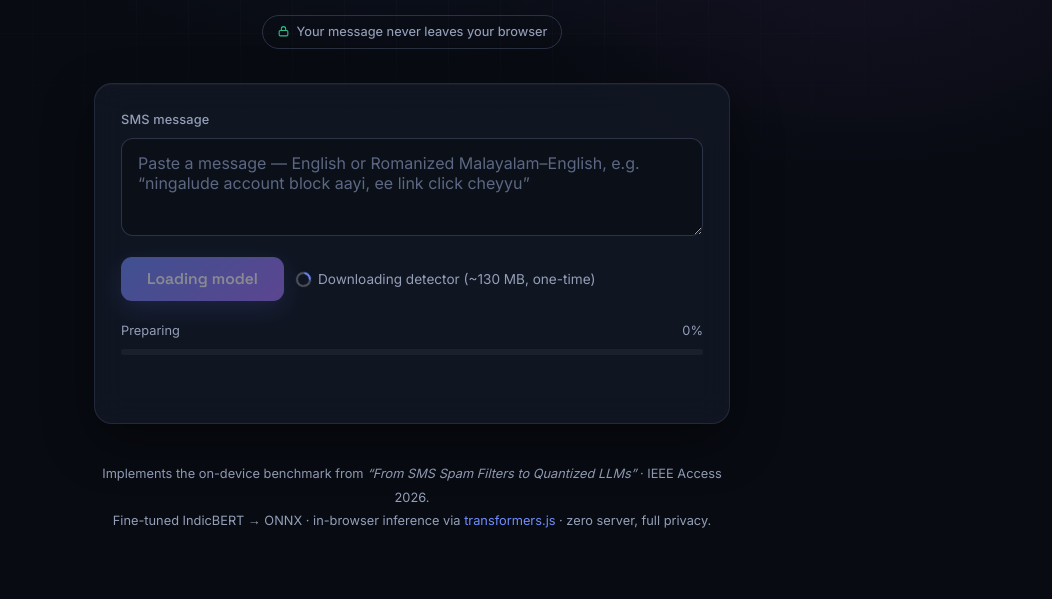
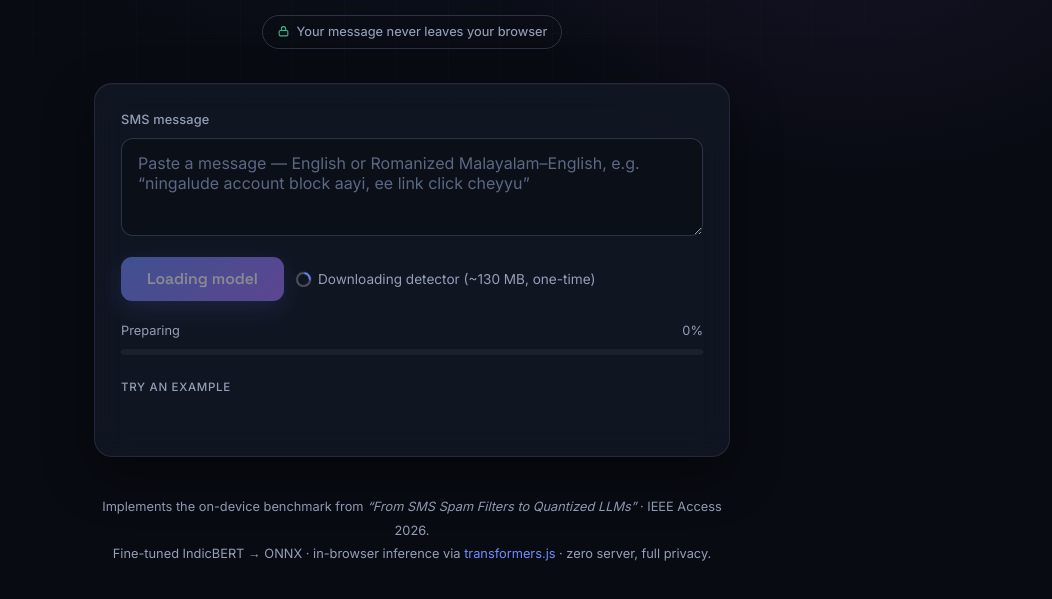
Before and after one commit to codewithcid/indosmish, a plain HTML site: page app/web/index.html in a window 1280 px wide. Shown: the part 175-774 px from the top of the page, without its empty margins (228-1280 px from the left). Drawn offline with Linux system fonts and the light colour scheme.

Commit message:
Add 'Try an example' label above example chips

```diff
--- a/app/web/index.html
+++ b/app/web/index.html
@@ -85,7 +85,8 @@
   button.primary:disabled { opacity: 0.5; cursor: default; }
   .hint { color: var(--muted); font-size: 0.85rem; display: inline-flex; align-items: center; gap: 7px; }
   .hint svg { width: 13px; height: 13px; }
-  .examples { display: flex; gap: 9px; flex-wrap: wrap; margin-top: 20px; }
+  .examples-label { font-size: 0.72rem; color: var(--muted); letter-spacing: 0.06em; text-transform: uppercase; font-weight: 500; margin-top: 24px; margin-bottom: 11px; }
+  .examples { display: flex; gap: 9px; flex-wrap: wrap; }
   .chip {
     background: rgba(255,255,255,0.03); border: 1px solid var(--line-strong); border-radius: 8px;
     padding: 7px 13px; font-size: 0.82rem; color: var(--muted); cursor: pointer;
@@ -162,6 +163,7 @@
       <div class="track"><div class="fill" id="loaderBar"></div></div>
     </div>
 
+    <div class="examples-label">Try an example</div>
     <div class="examples" id="examples"></div>
 
     <div class="result" id="result">
```
